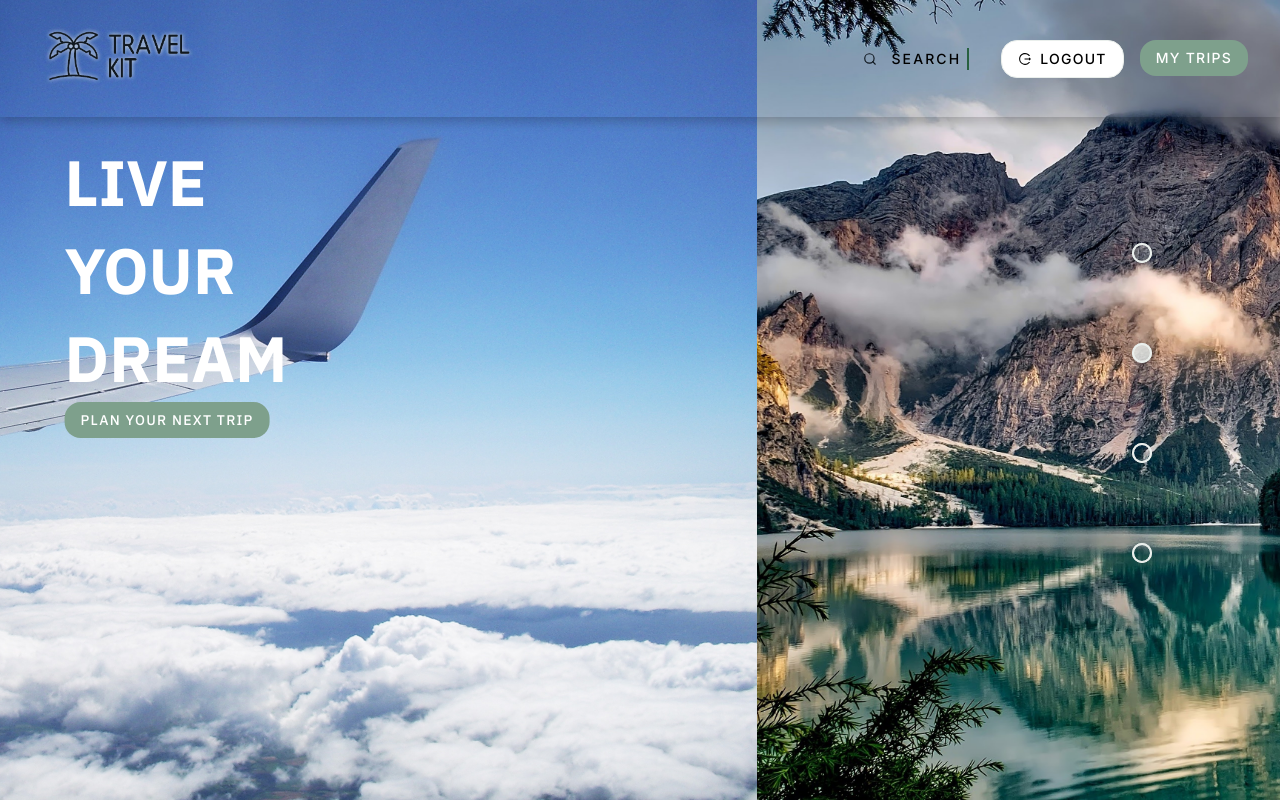
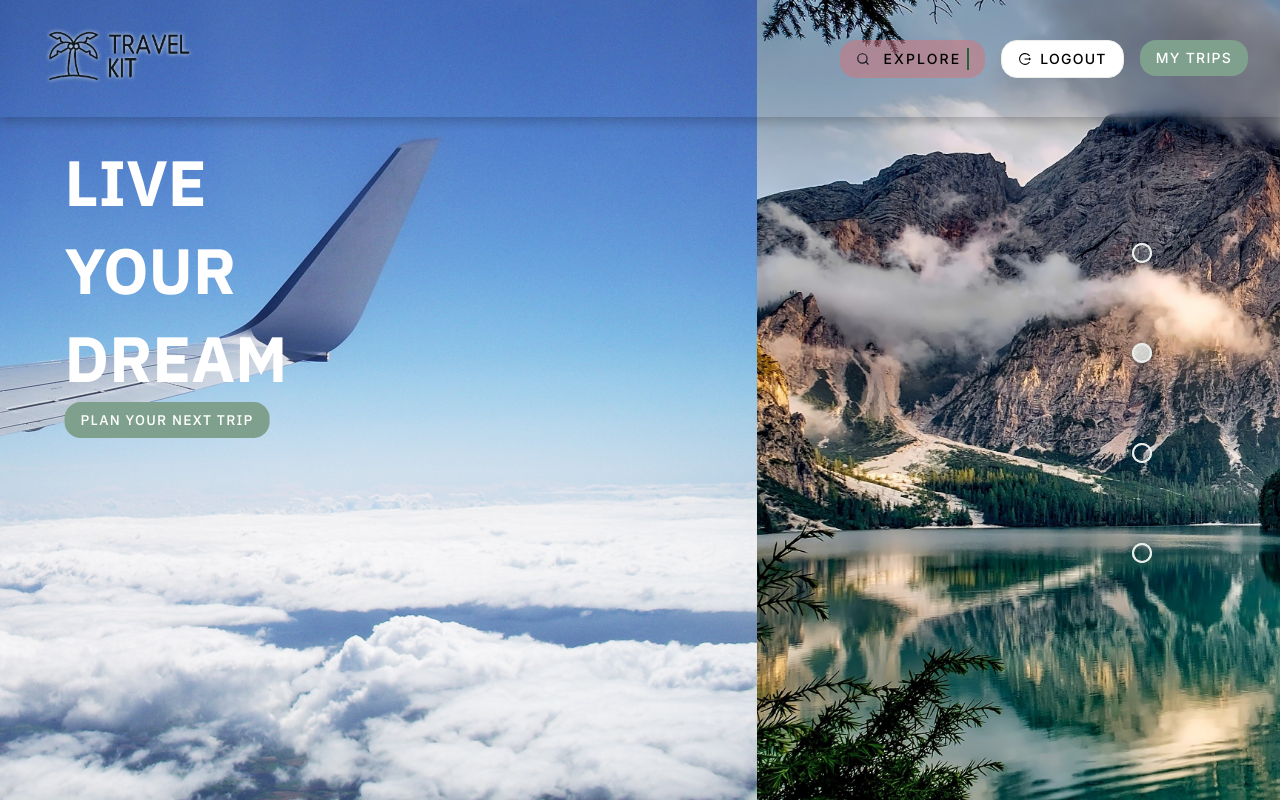
Before and after one commit to stephv729/travel-kit, a React (Create React App) app: page / in a window 1280 px wide. Built offline with nearby package versions, Linux system fonts and the light colour scheme.

Commit message:
Change: SearchButton style

```diff
--- a/src/components/Buttons/SearchButton.js
+++ b/src/components/Buttons/SearchButton.js
@@ -52,6 +52,7 @@ const StyledButtonWrapper = styled.div`
   justify-content: center;
   align-items: center;
   padding: 0.5rem 1rem;
+  background-color: ${colors.secondary[700]};
   cursor: pointer;
   &:hover {
     background-color: ${colors.primary[400]};
@@ -65,7 +66,7 @@ function SearchButton({ onClick, style, route }) {
       <StyledButtonWrapper>
         <FiSearch />
         <StyledButton onClick={onClick} style={style}>
-          SEARCH
+          EXPLORE
         </StyledButton>
       </StyledButtonWrapper>
     </StyledNavLink>
```
